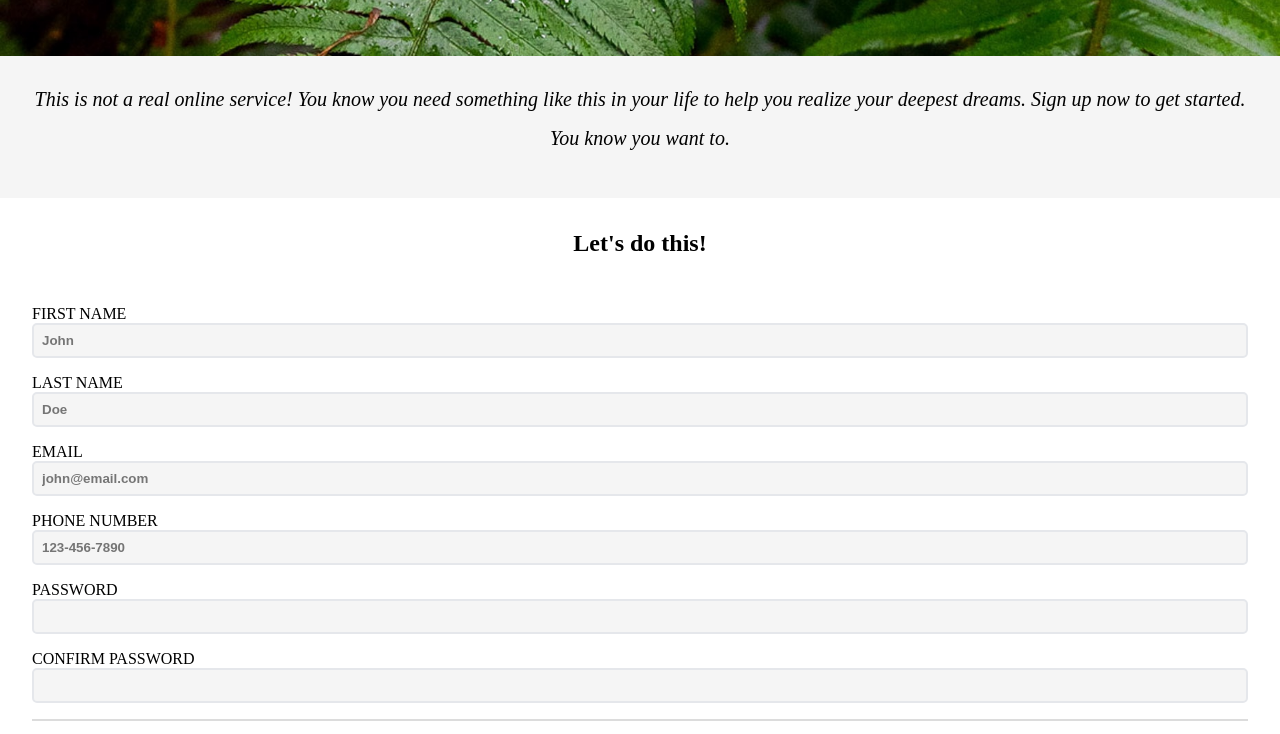
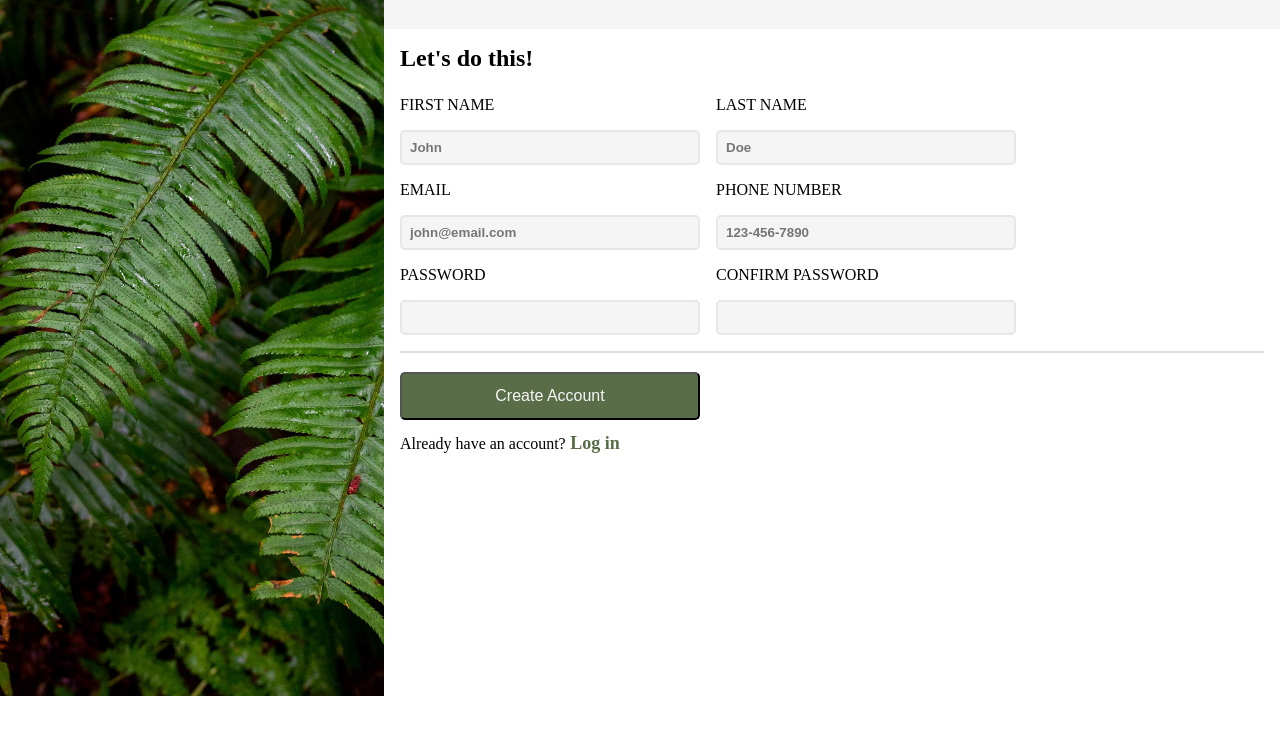
Before and after one commit to Rajasekhar342/sign-up-form, a plain HTML site: page index.html in a window 1280 px wide. Shown: the part 184-918 px from the top of the page. After the commit the page ends 880 px from the top, so only its background shows below. Drawn offline with Linux system fonts and the light colour scheme.

Commit message:
add media-queries

```diff
--- a/styles.css
+++ b/styles.css
@@ -9,12 +9,12 @@ img {
 }
 body {
   font-family: url(Norse-Bold.otf);
-
   min-height: 100vh;
   display: flex;
   flex-direction: column;
 }
 .hero {
+  position: relative;
   display: flex;
   justify-content: center;
   align-items: center;
@@ -25,11 +25,12 @@ body {
   background-position: center;
 }
 .hero__logo {
+  position: absolute;
   width: 100%;
   display: flex;
   justify-content: center;
   align-items: center;
-  margin-bottom: 2.75rem;
+  top: 2.5rem;
   padding: 0.3rem;
   background: gray 0.5;
   background-color: hsla(0, 0%, 0%, 0.405);
@@ -60,8 +61,8 @@ body {
 .section-one__p {
   margin-bottom: 1rem;
   font-size: 20px;
-  font-style: italic;
-  font-weight: medium;
+  font-style: normal;
+  font-weight: 600;
 }
 .section-two {
   display: grid;
@@ -78,7 +79,7 @@ body {
   margin-bottom: 1rem;
 }
 form {
-  width: 100vw;
+  width: 90vw;
   padding: 2rem;
 }
 input {
@@ -130,3 +131,95 @@ input:active {
   cursor: pointer;
   color: hsla(92, 20%, 35%, 0.771);
 }
+@media screen and (min-width: 576px) {
+  body {
+    flex-direction: row;
+    min-height: 100vh;
+  }
+  .hero {
+    width: 30vw;
+    min-height: 110vh;
+    background-repeat: no-repeat;
+    background-size: cover;
+    background-position: top;
+  }
+  .hero__logo {
+    top: 6rem;
+  }
+  .main {
+    width: 70vw;
+  }
+  .section-one {
+    text-align: start;
+    padding: 6rem 6rem 1rem 1rem;
+  }
+  .section-two {
+    display: flex;
+    flex-direction: column;
+    padding: 0;
+    margin: 0;
+  }
+  .section-two__h2 {
+    text-align: start;
+    padding-left: 1rem;
+    margin-top: 1rem;
+    margin-bottom: 1.5rem;
+  }
+  form {
+    width: 100%;
+    display: flex;
+    flex-direction: row;
+    flex-flow: wrap;
+    gap: 1rem;
+    padding: 0 1rem 0 1rem;
+  }
+  .form-element {
+    display: flex;
+    flex-direction: column;
+    margin-bottom: 0;
+    gap: 1rem;
+    width: min(25vw, 220px);
+  }
+
+  label {
+    font-size: 14px;
+  }
+  .btn-container {
+    width: 100%;
+  }
+  .btn {
+    width: min(25vw, 220px);
+    margin-top: 0.2rem;
+    margin-bottom: 0.5rem;
+  }
+  .btn-container p {
+    text-align: start;
+  }
+}
+@media screen and (min-width: 768px) {
+  .form-element {
+    width: min(30vw, 250px);
+  }
+  label {
+    font-size: 1rem;
+  }
+  .btn {
+    width: min(30vw, 250px);
+  }
+}
+@media screen and (min-width: 992px) {
+  .form-element {
+    width: min(35vw, 250px);
+  }
+  .btn {
+    width: min(35vw, 250px);
+  }
+}
+@media screen and (min-width: 1200px) {
+  .form-element {
+    width: min(40vw, 300px);
+  }
+  .btn {
+    width: min(40vw, 300px);
+  }
+}
```
